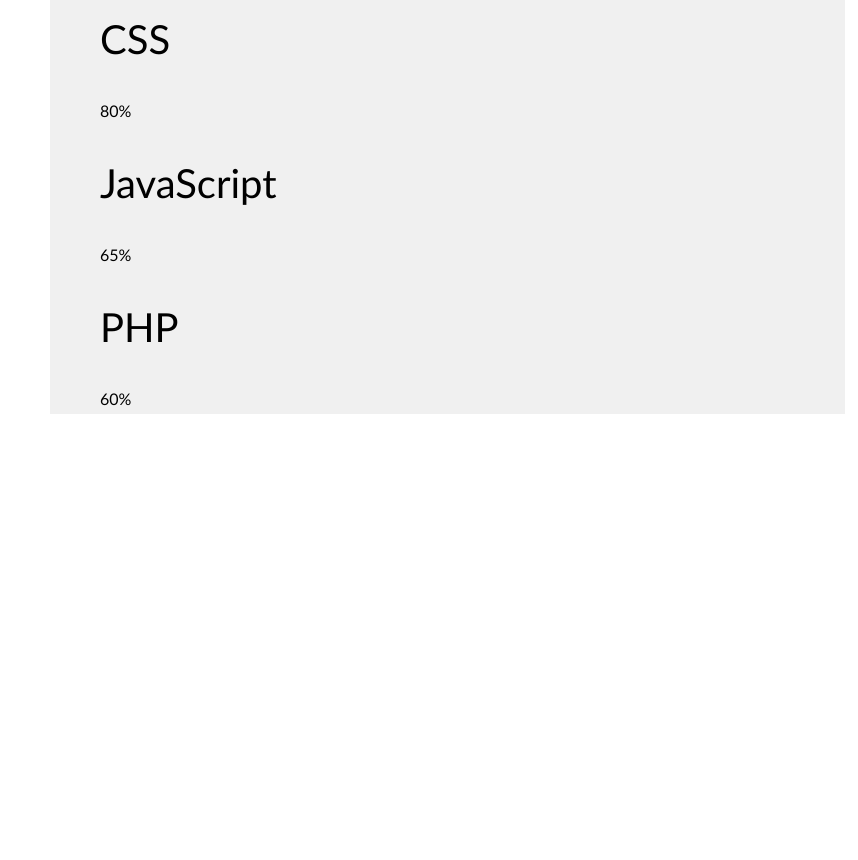
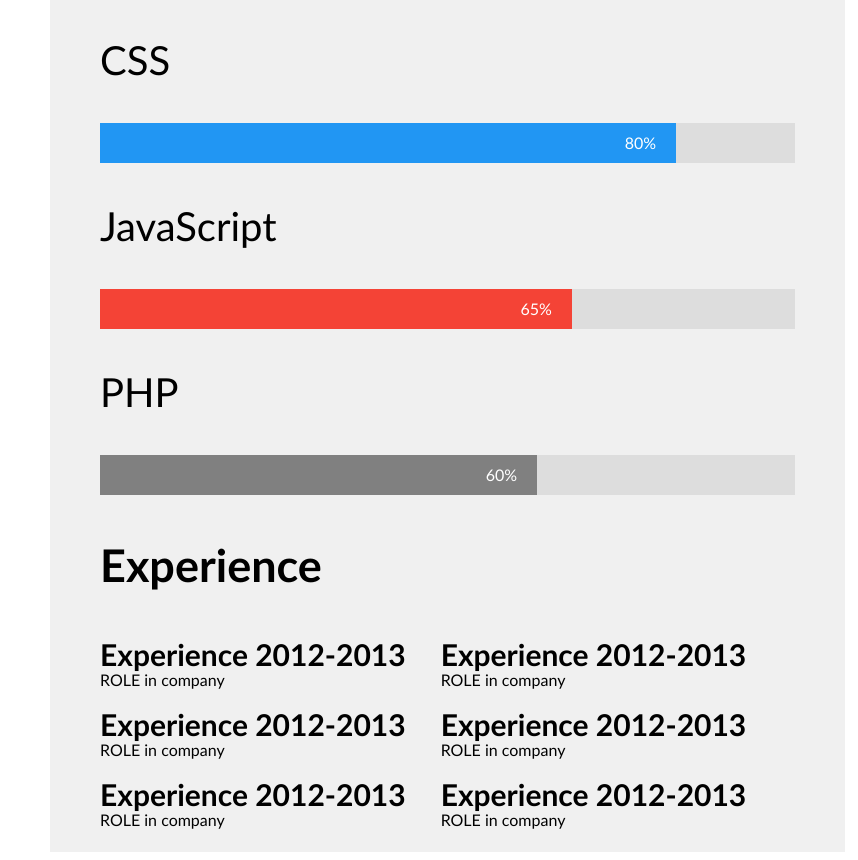
Before and after one commit to igotnova/Wireframe-in-Gulp, a website: page app/index.html in a window 1280 px wide. Shown: the part 1062-1922 px from the top of the page, without its empty margins (422-1280 px from the left). Before the commit the page ends 1484 px from the top, so only its background shows below. Drawn offline with Linux system fonts and the light colour scheme.

Commit message:
added experience

```diff
--- a/app/index.html
+++ b/app/index.html
@@ -63,6 +63,34 @@
 					<div class="skills php">60%</div>
 				</div>
 			</div>
+			<h3>Experience</h3>
+			<div class="experience-history">
+				<div class="experience-item">
+					<h4>Experience 2012-2013</h4>
+					<span>ROLE in company</span>
+				</div>
+				<div class="experience-item">
+					<h4>Experience 2012-2013</h4>
+					<span>ROLE in company</span>
+				</div>
+				<div class="experience-item">
+					<h4>Experience 2012-2013</h4>
+					<span>ROLE in company</span>
+				</div>
+				<div class="experience-item">
+					<h4>Experience 2012-2013</h4>
+					<span>ROLE in company</span>
+				</div>
+				<div class="experience-item">
+					<h4>Experience 2012-2013</h4>
+					<span>ROLE in company</span>
+				</div>
+				<div class="experience-item">
+					<h4>Experience 2012-2013</h4>
+					<span>ROLE in company</span>
+				</div>
+
+			</div>
 		</div>
 		<div class="photogrid">
 
--- a/app/resources/assets/sass/modules/font.scss
+++ b/app/resources/assets/sass/modules/font.scss
@@ -14,3 +14,8 @@ h2{
 h3{
 	font-size: 45px;
 }
+
+h4{
+	font-size: 30px;
+	margin:0;
+}
--- a/app/resources/assets/sass/modules/vars.scss
+++ b/app/resources/assets/sass/modules/vars.scss
@@ -3,3 +3,9 @@ $primary-color: #F0F0F0;
 $navigation: #9D9D9D;
 $hover: #7C7C7C;
 $links: #383838;
+$grey: #DDDDDD;
+$white: #FFFFFF;
+$green: #4CAF50;
+$blue: #2196F3;
+$red: #f44336;
+$dark-grey:#808080;
--- a/app/resources/assets/sass/pages/homepage.scss
+++ b/app/resources/assets/sass/pages/homepage.scss
@@ -56,8 +56,31 @@
 		padding:5px 50px;
 
 		.experience{
-			.skill-bars{
-
+			.skill-bar{
+				width: 100%;
+				background-color: $grey;
+			}
+			.skills{
+				text-align: right;
+				padding-right: 20px;
+				line-height: 40px;
+				color: $white;
+			}
+			.html {width: 90%; background-color: $green;}
+			.css {width: 80%; background-color: $blue;}
+			.js {width: 65%; background-color: $red;}
+			.php {width: 60%; background-color: $dark-grey;}
+			&-history{
+				display:flex;
+				flex-direction: row;
+				flex-wrap: wrap;
+			}
+			&-item{
+				width:49%;
+				height: 70px;
+			}
+			&-item p{
+				font-size:14px;
 			}
 		}
 	}
```
Also changed, not shown: app/resources/assets/css/styles.css, app/resources/assets/css/styles.min.css.
